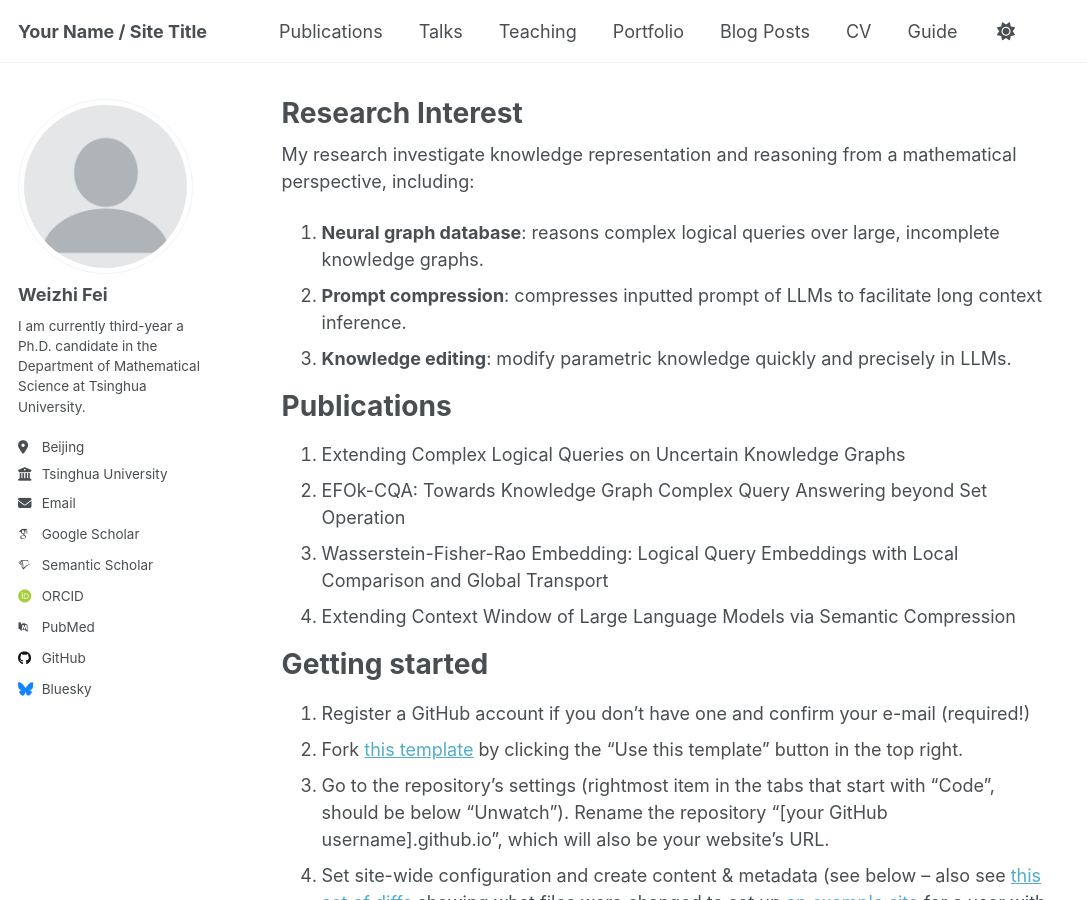
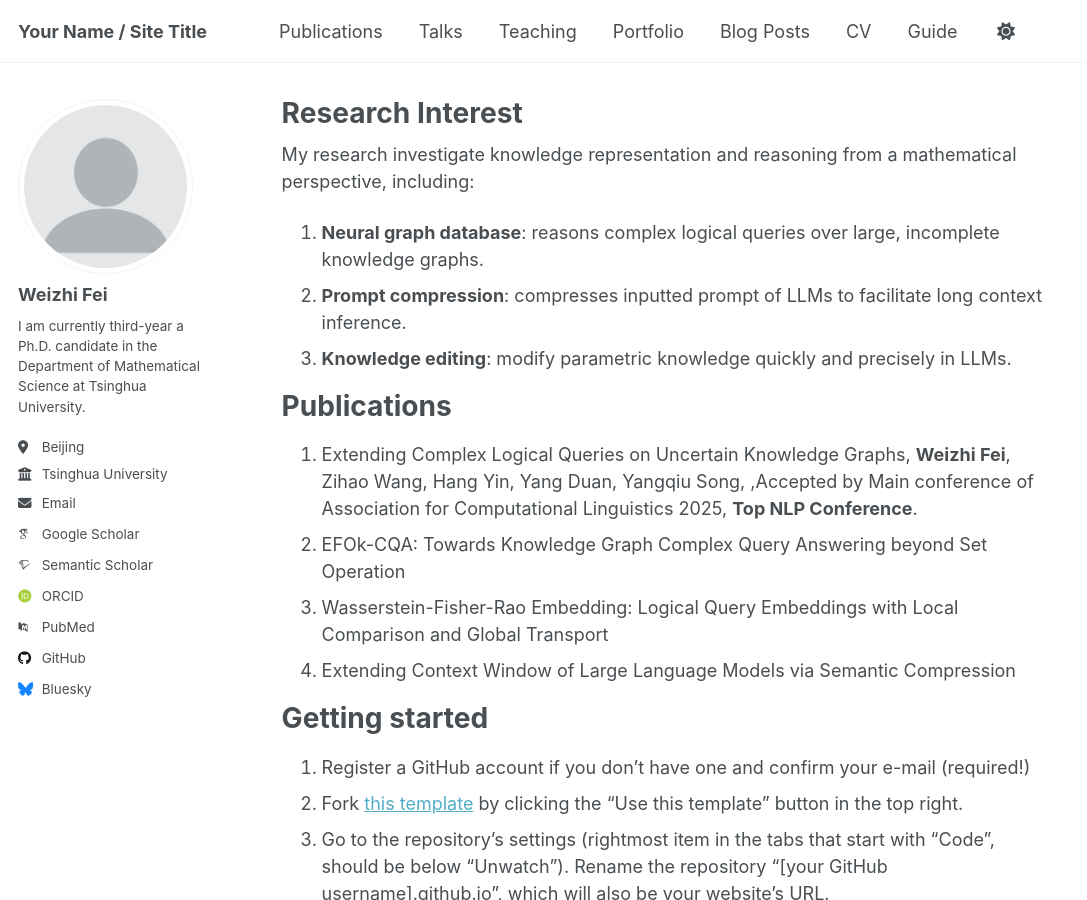
Before and after one commit to rabi-fei/rabi-fei.github.io, a Jekyll site: the page built from _pages/about.md, in a window 1280 px wide and 900 px high. Shown: the whole window, without its empty margins (0-1087 px from the left). Built offline with Jekyll 4.4.1, drawn with Linux system fonts in a browser that asks for light colours; some web fonts are replaced; a script that is not in the unit is left out.

Commit message:
Update about.md

```diff
--- a/_pages/about.md
+++ b/_pages/about.md
@@ -17,10 +17,11 @@ My research investigate knowledge representation and reasoning from a mathematic
 Publications
 ======
 
-1. Extending Complex Logical Queries on Uncertain Knowledge Graphs
-2. EFOk-CQA: Towards Knowledge Graph Complex Query Answering beyond Set Operation
-3. Wasserstein-Fisher-Rao Embedding: Logical Query Embeddings with Local Comparison and Global Transport
-4. Extending Context Window of Large Language Models via Semantic Compression
+1. Extending Complex Logical Queries on Uncertain Knowledge Graphs, **Weizhi Fei**, Zihao Wang, Hang Yin, Yang Duan, Yangqiu Song,
+   ,Accepted by Main conference of Association for Computational Linguistics 2025, **Top NLP Conference**.
+3. EFOk-CQA: Towards Knowledge Graph Complex Query Answering beyond Set Operation
+4. Wasserstein-Fisher-Rao Embedding: Logical Query Embeddings with Local Comparison and Global Transport
+5. Extending Context Window of Large Language Models via Semantic Compression
 
 Getting started
 ======
```
